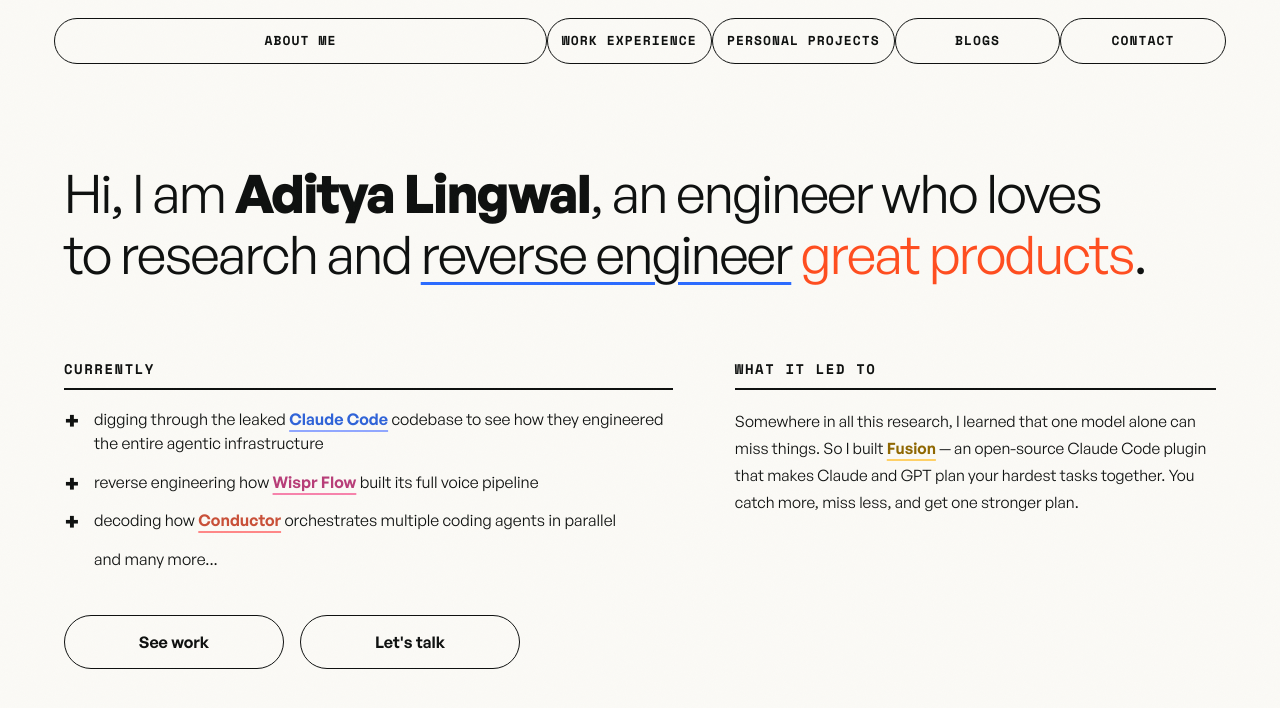
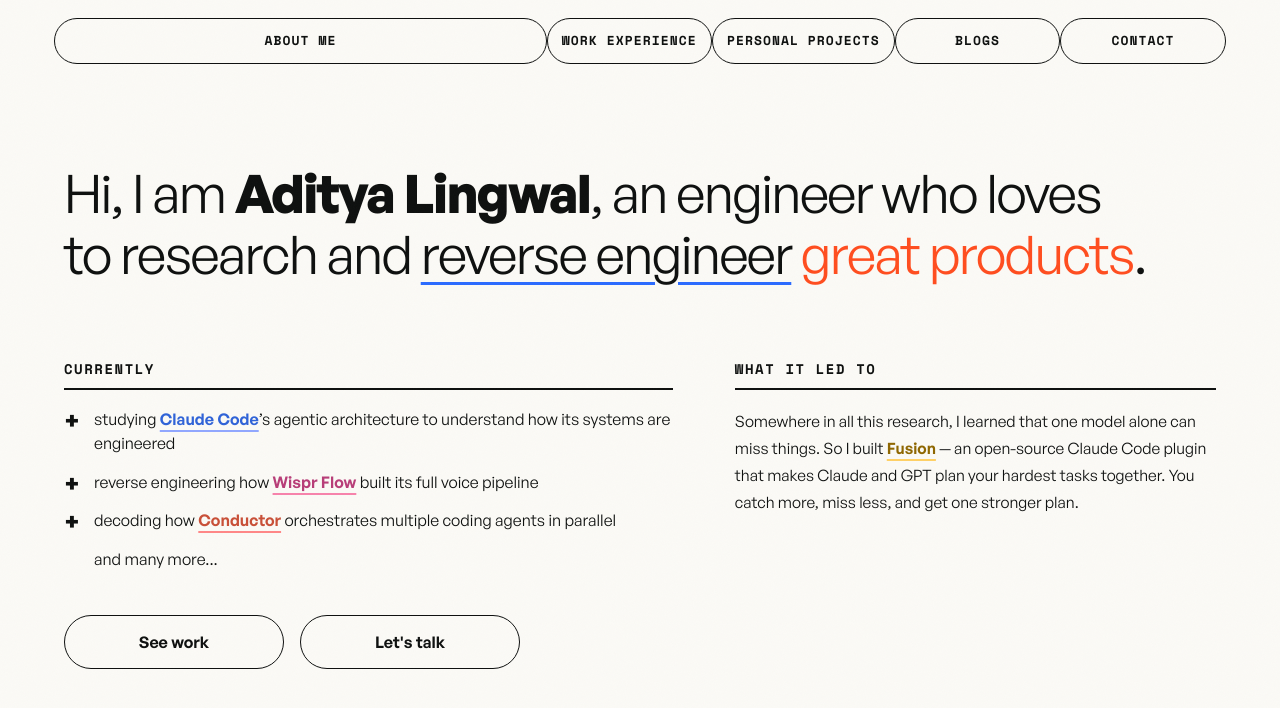
Before and after one commit to Adityalingwal/my-portfolio, a React (Vite) app: page / in a window 1280 px wide. Shown: the top 708 px of the page. Built offline with nearby package versions, Linux system fonts and the light colour scheme.

Commit message:
Change into the description

```diff
--- a/src/data/about.ts
+++ b/src/data/about.ts
@@ -31,7 +31,7 @@ export const aboutContent: AboutContent = {
   currentTitle: 'Currently',
   currentItems: [
     {
-      text: 'digging through the leaked Claude Code codebase to see how they engineered the entire agentic infrastructure',
+      text: 'studying Claude Code’s agentic architecture to understand how its systems are engineered',
     },
     {
       text: 'reverse engineering how Wispr Flow built its full voice pipeline',
--- a/src/pages/AboutMe.tsx
+++ b/src/pages/AboutMe.tsx
@@ -30,9 +30,8 @@ export default function AboutMe() {
                     <span className="arr">+</span>{' '}
                     {item.text === aboutContent.currentItems[0].text ? (
                       <>
-                        digging through the leaked{' '}
-                        <span className="keyword keyword-blue">Claude Code</span> codebase to see how
-                        they engineered the entire agentic infrastructure
+                        studying <span className="keyword keyword-blue">Claude Code</span>’s agentic
+                        architecture to understand how its systems are engineered
                       </>
                     ) : item.text === aboutContent.currentItems[1].text ? (
                       <>
```
